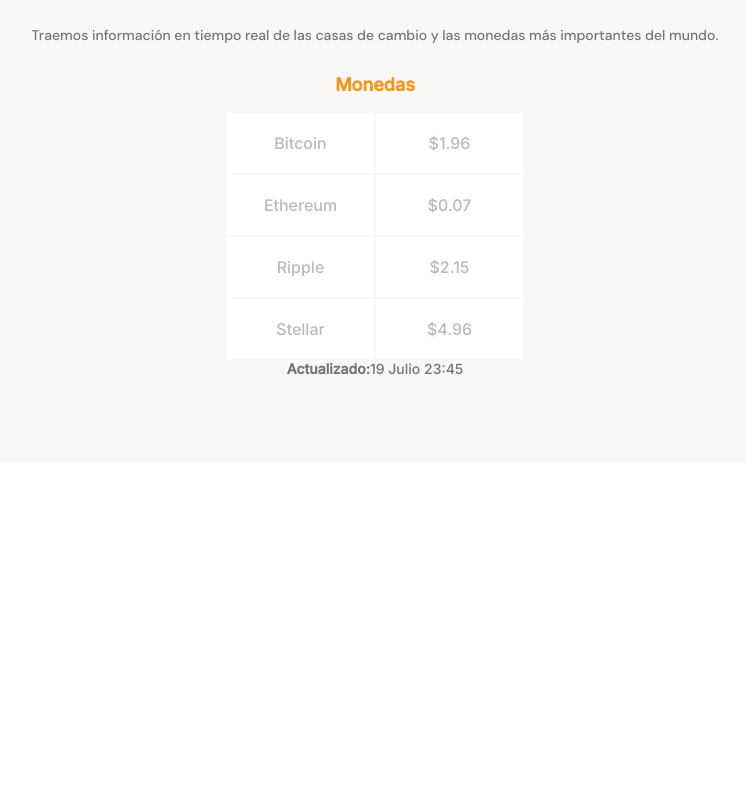
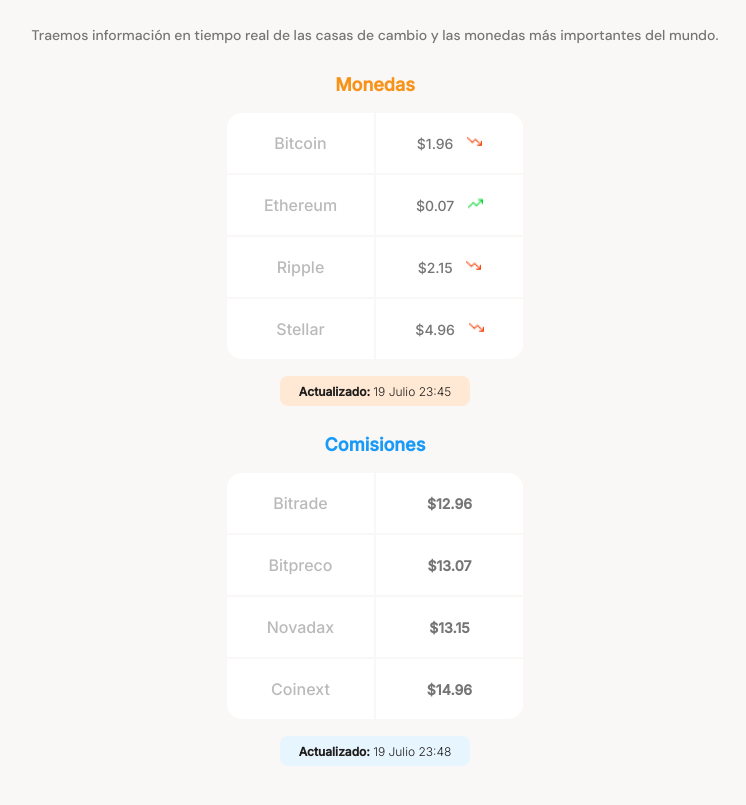
Before and after one commit to nancytapia123/responsive_design, a plain HTML site: page index.html in a window 1280 px wide. Shown: the part 693-1498 px from the top of the page, without its empty margins (265-1011 px from the left). Before the commit the page ends 1156 px from the top, so only its background shows below. Drawn offline with Linux system fonts and the light colour scheme.

Commit message:
seccion de tablas moneda-comisiones

```diff
--- a/index.html
+++ b/index.html
@@ -34,24 +34,52 @@
                         <table>
                             <tr>
                                 <td class="table__top-left">Bitcoin</td>
-                                <td class="table__top-right table__right">$1.96 <span></span></td>
+                                <td class="table__top-right table__right">$1.96 <span class="down"></span></td>
                             </tr>
                             <tr>
                                 <td>Ethereum</td>
-                                <td class="table__right">$0.07</td>
+                                <td class="table__right">$0.07 <span class="up"></span> </td>
                             </tr>
                             <tr>
                                 <td>Ripple</td>
-                                <td class="table__right">$2.15</td>
+                                <td class="table__right">$2.15 <span class="down"></span></td>
                             </tr>
                             <tr>
                                 <td class="table__bottom-left">Stellar</td>
-                                <td class="table__bottom-right table__right">$4.96</td>
+                                <td class="table__bottom-right table__right">$4.96 <span class="down"></span></td>
                             </tr>
                         </table>
                     </div>
                     <div class="currency-table--date">
-                        <p> <b>Actualizado:</b>19 Julio 23:45</p>
+                        <p> <b>Actualizado: </b>19 Julio 23:45</p>
+                    </div>
+                </div>
+            </section>
+            <section class="main-tables-container">
+                <div class="main-commission-table">
+                    <p class="commission-table--title">Comisiones</p>
+                    <div class="commission-table--container">
+                        <table>
+                            <tr>
+                                <td class="table__top-left">Bitrade</td>
+                                <td class="table__top-right table__right">$12.96</td>
+                            </tr>
+                            <tr>
+                                <td>Bitpreco</td>
+                                <td  class="table__right">$13.07</td>
+                            </tr>
+                            <tr>
+                                <td>Novadax</td>
+                                <td  class="table__right">$13.15</td>
+                            </tr>
+                            <tr>
+                                <td class="table__bottom-left">Coinext</td>
+                                <td class="table__bottom-right table__right">$14.96</td>
+                            </tr>
+                        </table>
+                    </div>
+                    <div class="commission-table--date">
+                        <p><b>Actualizado: </b> 19 Julio 23:48</p>
                     </div>
                 </div>
             </section>
--- a/styles.css
+++ b/styles.css
@@ -141,7 +141,7 @@ main    {
     line-height: 1.6rem;
     color: #757575;
  }
- .main-currency-table {
+ .main-currency-table, .main-commission-table {
     width: 70%;
     min-width: 235px;
     max-width: 500px;
@@ -156,7 +156,8 @@ main    {
     line-height: 2.3rem;
     color: var(--bitcoin-orange);
  }
- .currency-table--container {
+ .currency-table--container,
+ .commission-table--container  {
      width: 90%;
      min-width: 230px;
      max-width: 300px;
@@ -176,3 +177,112 @@ main    {
      color: var(--grey);
      background-color: var(--just-white);
  }
+ .currency-table--container .table__top-left {
+    border-radius: 15px 0 0 0;
+ }
+ .currency-table--container .table__top-right {
+     border-radius: 0 15px 0 0 ;
+ }
+ .currency-table--container .table__bottom-left {
+    border-radius: 0 0 0 15px;
+ }
+ .currency-table--container .table__bottom-right {
+    border-radius: 0 0 15px 0;
+}
+.currency-table--container .table__right {
+    font-size: 1.4rem;
+    font-weight: normal;
+    line-height: 1.7rem;
+    color: #757575;
+}
+.currency-table--container .down {
+    display: inline-block;
+    width: 15px;
+    height: 15px;
+    margin-left: 10px;
+    background-image: url('./assets/icons/trending-down\ 1.png');
+    background-size: cover;
+    background-position: center;
+    background-repeat: no-repeat;
+}
+.currency-table--container .up {
+    display: inline-block;
+    width: 15px;
+    height: 15px;
+    margin-left: 10px;
+    background-image: url('./assets/icons/trending-up\ 1.png');
+    background-size: cover;
+    background-position:center;
+    background-repeat: no-repeat;
+}
+.currency-table--date {
+    width: 190px;
+    height: 30px;
+    margin: 0 auto;
+    margin-top: 15px;
+    padding: 8px;
+    background-color: var(--soft-orange);
+    border-radius: 8px;
+}
+.currency-table--date p{
+    font-size: 1.2rem;
+    font-weight: 300;
+    line-height: 1.5rem;
+    color: var(--warm-black);
+}
+
+
+ .main-commission-table .commission-table--title {
+    margin-bottom: 15px;
+    font-size: 1.8rem;
+    font-weight: bold;
+    line-height: 2.3rem;
+    color: var(--secondary-blue);
+ }
+
+
+.commission-table--container table {
+    width: 100%;
+    height: 100%;
+}
+.commission-table--container td {
+    width: 50%;
+    font-size: 1.6rem;
+    font-weight: 500;
+    line-height: 1.9rem;
+    color: var(--grey);
+    background-color: var(--just-white);
+}
+.commission-table--container .table__top-left {
+    border-radius: 15px 0 0 0;
+ }
+.commission-table--container .table__top-right {
+     border-radius: 0 15px 0 0 ;
+ }
+.commission-table--container .table__bottom-left {
+    border-radius: 0 0 0 15px;
+ }
+.commission-table--container .table__bottom-right {
+    border-radius: 0 0 15px 0;
+}
+.commission-table--container .table__right {
+    font-size: 1.4rem;
+    font-weight: bold;
+    line-height: 1.7rem;
+    color: #757575;
+}
+.commission-table--date  {
+    width: 190px;
+    height: 30px;
+    margin: 0 auto;
+    margin-top: 15px;
+    padding: 8px;
+    background-color: var(--soft-blue);
+    border-radius: 8px;
+}
+.commission-table--date p {
+    font-size: 1.2rem;
+    font-weight: 300;
+    line-height: 1.5rem;
+    color: var(--warm-black);
+}
```
